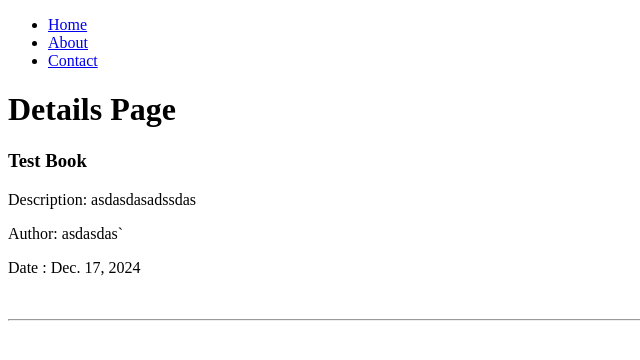
After one commit to bmlpariyar/python-django_class, a Django app: page /book_details/1/ in a window 1280 px wide. The commit adds this page. Shown: the top 360 px of the page, without its empty margins (0-640 px from the left). Run offline with Django 5.2, Linux system fonts and the light colour scheme; data comes from the database, SQL or seed files in the repository; both versions use the stored data as it was after the commit.

Commit message:
feat: url mappings

```diff
--- /dev/null
+++ b/book_review_platform/book_review/templates/book_details.html
@@ -0,0 +1,13 @@
+{% extends "base.html" %}
+
+{% block content %}
+<h1>Details Page</h1>
+
+    <h3>{{book.title}}</h3>
+    <p>Description: {{book.description}}</p>
+    <p>Author: {{book.author}}</p>
+    <p>Date : {{book.published_date}}</p>
+    <br>
+    <hr>
+
+{% endblock content %}
--- a/book_review_platform/book_review/templates/nav.html
+++ b/book_review_platform/book_review/templates/nav.html
@@ -1,7 +1,7 @@
 <nav>
     <ul>
-        <li>Home</li>
-        <li>About</li>
-        <li>Contact</li>
+        <li><a href="{% url "home" %}">Home</a></li>
+        <li><a href="{% url "about"%}">About</a></li>
+        <li><a href="{% url "contact" %}">Contact</a></li>
     </ul>
 </nav>
--- a/book_review_platform/book_review/urls.py
+++ b/book_review_platform/book_review/urls.py
@@ -1,9 +1,10 @@
 from django.urls import path
 
-from .views import index, about, contact
+from .views import index, about, contact, book_details
 
 urlpatterns = [
-    path('', index),
-    path('about/', about),
-    path('contact/', contact),
+    path('', index, name="home"),
+    path('about/', about, name="about"),
+    path('contact/', contact, name="contact"),
+    path('book_details/<int:book_id>/', book_details, name="book_details" )
 ]
--- a/book_review_platform/book_review/views.py
+++ b/book_review_platform/book_review/views.py
@@ -13,3 +13,10 @@ def about(request):
 
 def contact(request):
     return render(request, 'contact.html')
+
+
+
+def book_details(request, book_id):
+    books = Book.objects.get(id=book_id)
+    context = {'book': books}
+    return render(request, 'book_details.html', context)
```
Also changed, not shown: book_review_platform/book_review/templates/index.html (+6 -8 lines), book_review_platform/db.sqlite3.
